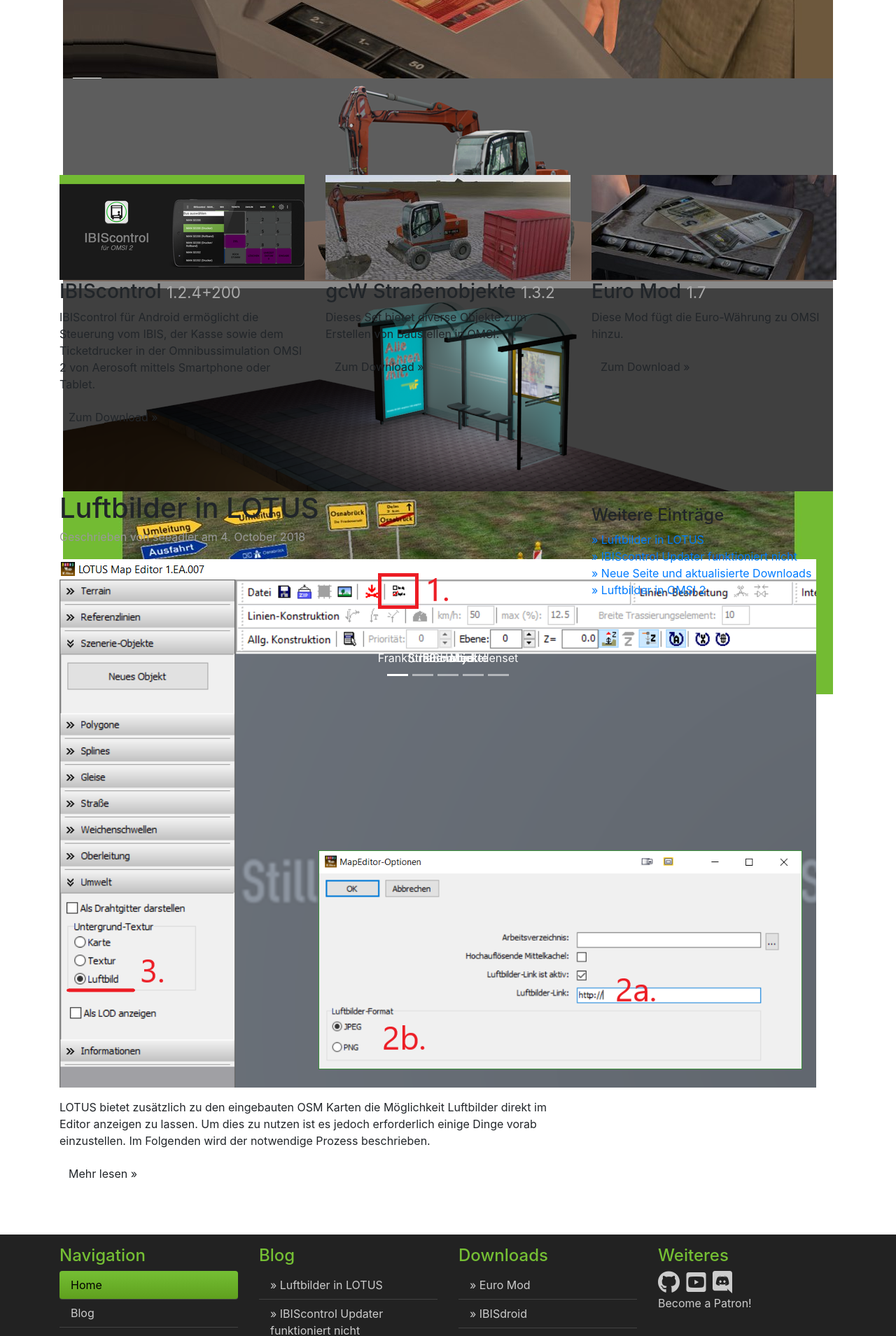
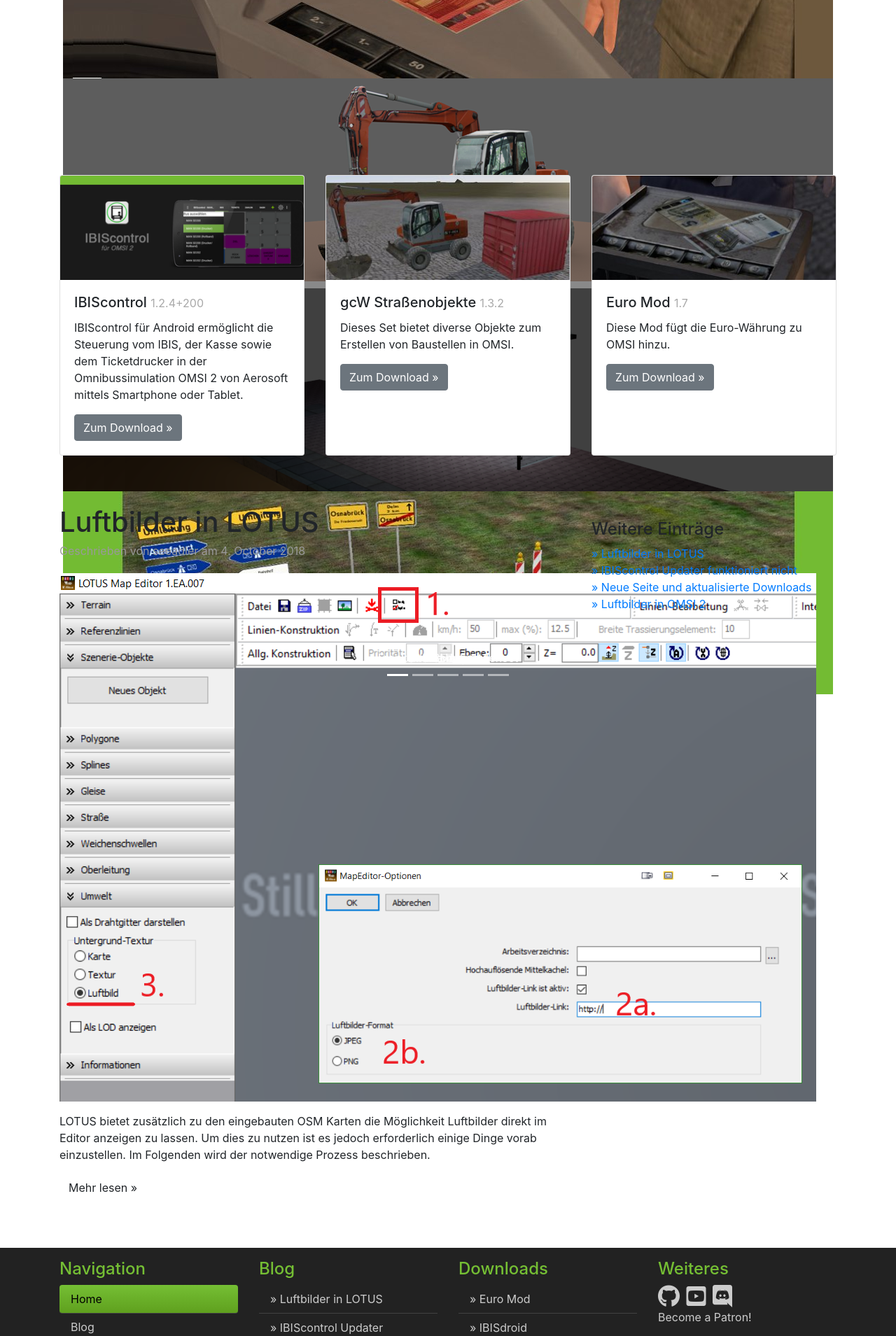
Before and after one commit to gcWorld/gcMods-Website, a Jekyll site: the page built from index.html, in a window 1280 px wide. Shown: the part 562-2471 px from the top of the page at 70% size. Built offline with Jekyll 4.4.1, drawn with Linux system fonts in a browser that asks for light colours; nearby versions of some CDN libraries.

Commit message:
display top Downloads as cards

```diff
--- a/index.html
+++ b/index.html
@@ -15,36 +15,38 @@
     <div class="jumbotron">
         {% include jumbotron.md %}
     </div>
-    <div class="row">
+    <div class="card-deck">
     {% assign downloads = site.downloads | where:"layout","download" | where:"homepage","true" | where:"lang", page.lang | sort: 'updated','first' %}
     {% for record in downloads reversed limit:3 %}
-        <div class="col-md-4">
+        <div class="card">
             {% if record.image_big %}
                 {% if record.website %}
                     <a href="{{ record.link }}">
                 {% else %}
                     <a href="{{ record.url }}">
                 {% endif %}
-                <img class="img-responsive" src="{{"/assets/images/downloads/thumbs/home/"}}{{ record.image_big }}" alt="{{ record.title }}"></a>
+                <img class="card-img-top" src="{{"/assets/images/downloads/thumbs/home/"}}{{ record.image_big }}" alt="{{ record.title }}"></a>
             {% else %}
               <a href="{{ record.link }}">
-                  <img class="img-responsive" data-src="holder.js/350x150/text:Kein Bild" alt="{{ record.title }}">
+                  <img class="card-img-top" data-src="holder.js/350x150/text:Kein Bild" alt="{{ record.title }}">
               </a>
             {% endif %}
             {% if record.wip %}
                 <div class="ribbon-wrapper-green"><div class="ribbon-green">WIP</div></div>
             {% endif %}
-            <h3>{{ record.title }} <small>{{ record.version}}</small></h3>
-            <p>{{ record.introduction }}</p>
-            {% if record.wip %}
-                <p><a class="btn btn-default" href="{{ record.link }}" role="button">Mehr Informationen &raquo;</a></p>
-            {% else %}
-                {% if record.website %}
-                    <p><a class="btn btn-default" href="{{ record.url }}" role="button">Zur Website &raquo;</a></p>
+            <div class="card-body">
+                <h5 class="card-title">{{ record.title }} <small>{{ record.version}}</small></h5>
+                <p class="card-text">{{ record.introduction }}</p>
+                {% if record.wip %}
+                    <a class="btn btn-secondary" href="{{ record.link }}" role="button">Mehr Informationen &raquo;</a>
                 {% else %}
-                    <p><a class="btn btn-default" href="{{ record.url }}" role="button">Zum Download &raquo;</a></p>
+                    {% if record.website %}
+                        <a class="btn btn-secondary" href="{{ record.url }}" role="button">Zur Website &raquo;</a>
+                    {% else %}
+                        <a class="btn btn-secondary" href="{{ record.url }}" role="button">Zum Download &raquo;</a>
+                    {% endif %}
                 {% endif %}
-            {% endif %}
+            </div>
         </div>
         <hr class="visible-xs visible-sm">
     {% else %}
```
